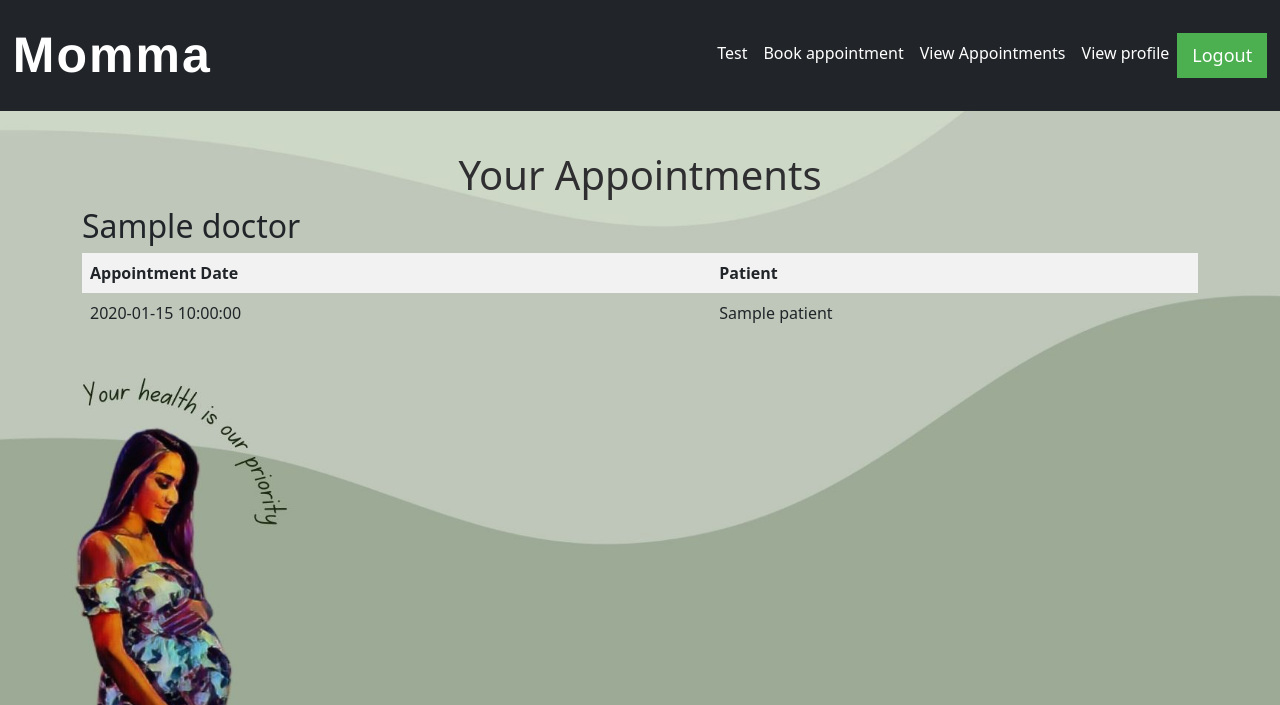
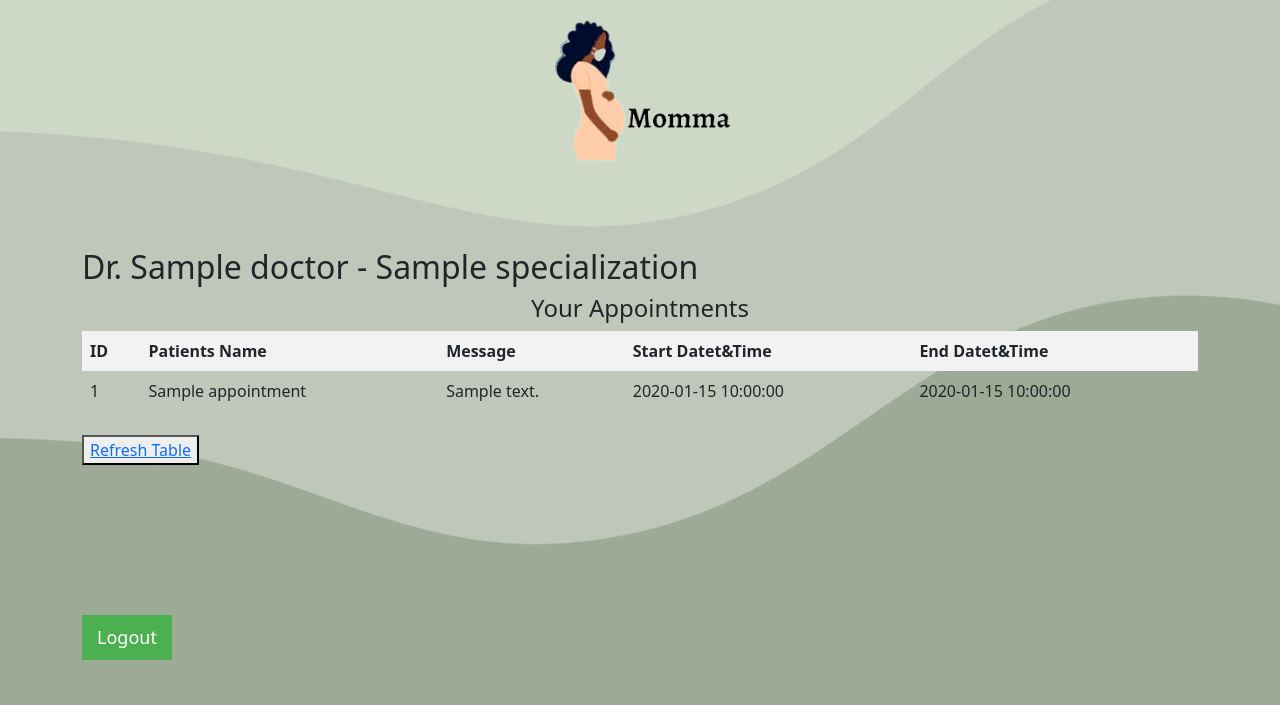
Before and after one commit to kelvin-kahuho/Momma-App---Flask, a Python web app: template index/templates/doctor_view_appointments.html in a window 1280 px wide. Shown: the top 705 px of the page. Run offline with Jinja, Linux system fonts and the light colour scheme; the template is opened without the code that fills it: most values are stand-ins (such as "Sample title", 1, 10 or a date in 2020).

Commit message:
This page will allow doctors to view appointments associated to them with fields like, patient name, reason for appontment and timeslot information

```diff
--- a/index/templates/doctor_view_appointments.html
+++ b/index/templates/doctor_view_appointments.html
@@ -1,24 +1,41 @@
-{% extends 'main.html'%}
+{% extends 'main2.html'%}
 {% block content%}
 <p class="error">{{success}}</p>
-<h1 style="text-align: center;">Your Appointments</h1>
-<h2>{{ doctor.name }}</h2>
+<h2>Dr. {{ doctor.name }} - {{ doctor.specialization }}</h2>
+
+<h4 style="text-align: center;">Your Appointments</h4>
 
     <table>
         <thead>
             <tr>
-                <th>Appointment Date</th>
-                <th>Patient</th>
+                <th>ID</th>
+                <th>Patients Name</th>
+                <th>Message</th>
+                <th>Start Datet&Time</th>
+                <th>End Datet&Time</th>
             </tr>
         </thead>
         <tbody>
-            {% for appointment in appointments %}
+            {% for appointment in doctor.appointments %}
                 <tr>
-                    <td>{{ appointment.appointment_time }}</td>
-                    <td>{{ appointment.patient.name }}</td>
+                    <td>{{ appointment.id }}</td>
+                    <td>{{ appointment.name }}</td>
+                    <td>{{ appointment.message }}</td>
+                    <td>{{ appointment.timeslot.start_time}}</td>
+                    <td>{{ appointment.timeslot.end_time}}</td>
                 </tr>
             {% endfor %}
+
+
         </tbody>
     </table>
+    <br>
+    <button><a href="/doctor_view">Refresh Table</a></button>
+
+    <p class="spacer"></p>
+
+    <a href="{{url_for('logout')}}" onclick="return confirm('Are you sure you want to logout?');">
+        <button class="logout-button logout-button:hover">Logout</button>
+    </a>
 
 {%endblock%}
```
